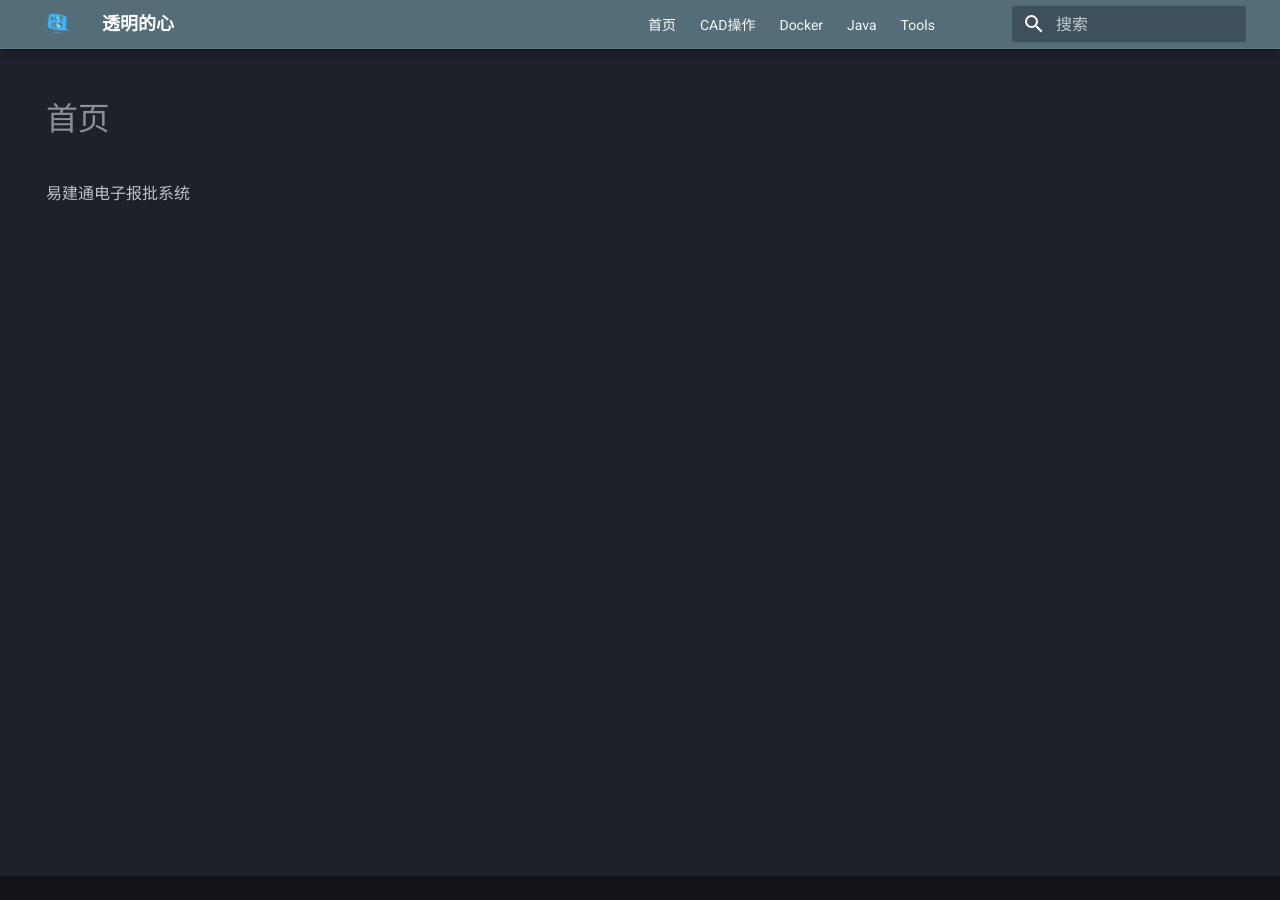
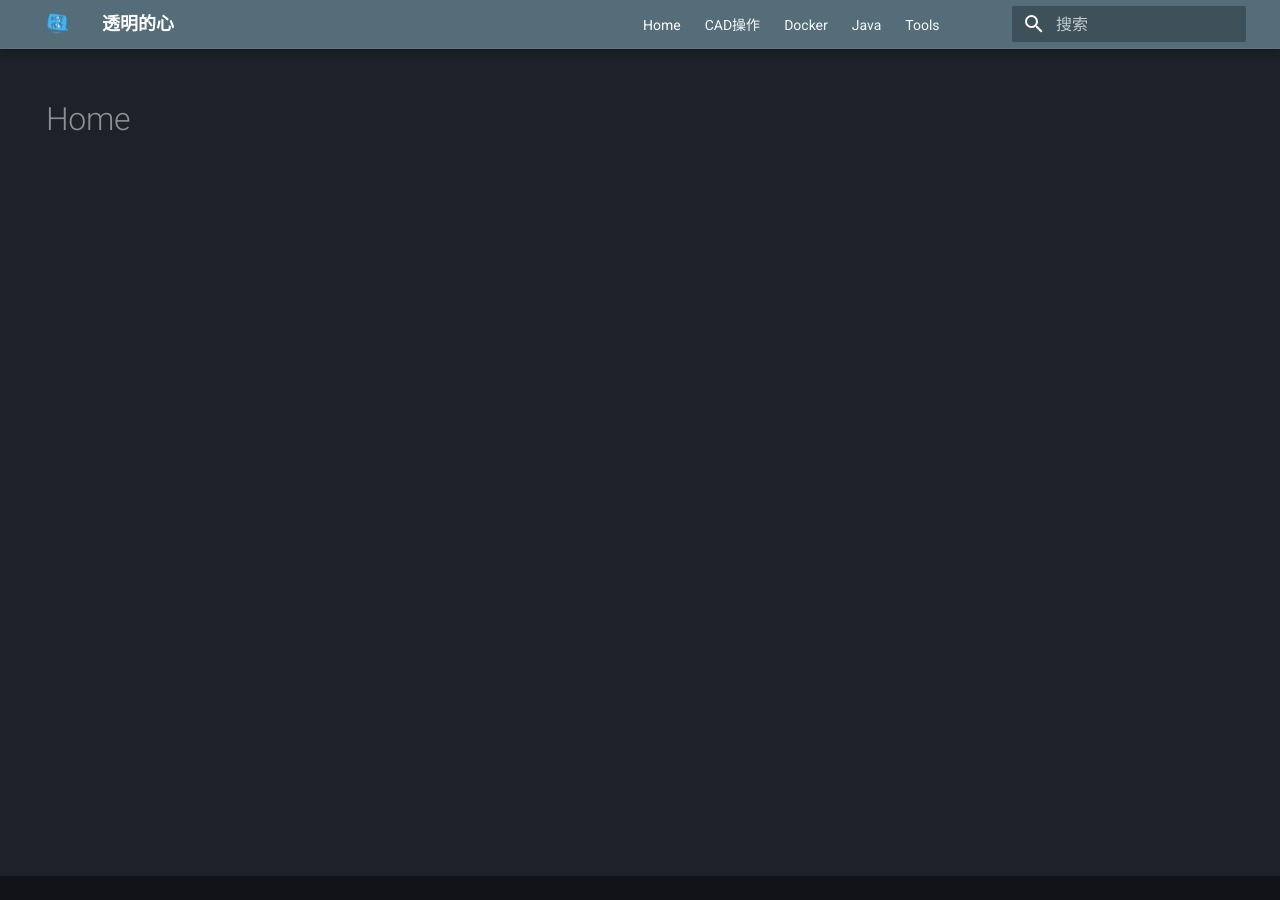
Before and after one commit to wq0713/wq0713.github.io, an MkDocs documentation site: the page built from docs/index.md, in a window 1280 px wide. Built offline with MkDocs 1.6.1 and Material for MkDocs 9.7.7, drawn with Linux system fonts in a browser that asks for light colours.

Commit message:
Update index.md

```diff
--- a/docs/index.md
+++ b/docs/index.md
@@ -3,7 +3,3 @@ hide:
   - navigation
   - toc
 ---
-
-# 首页
-
-易建通电子报批系统
```
